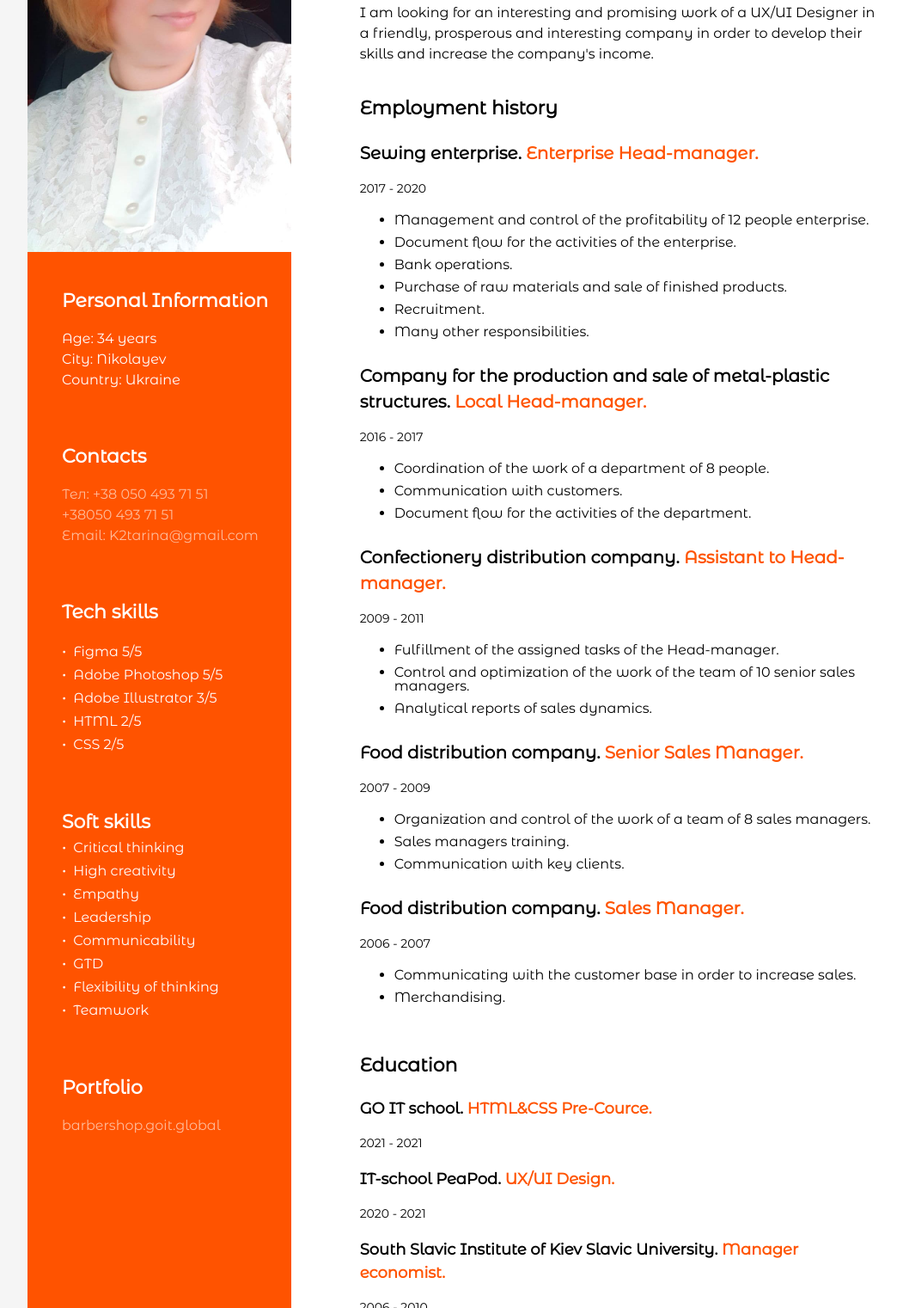
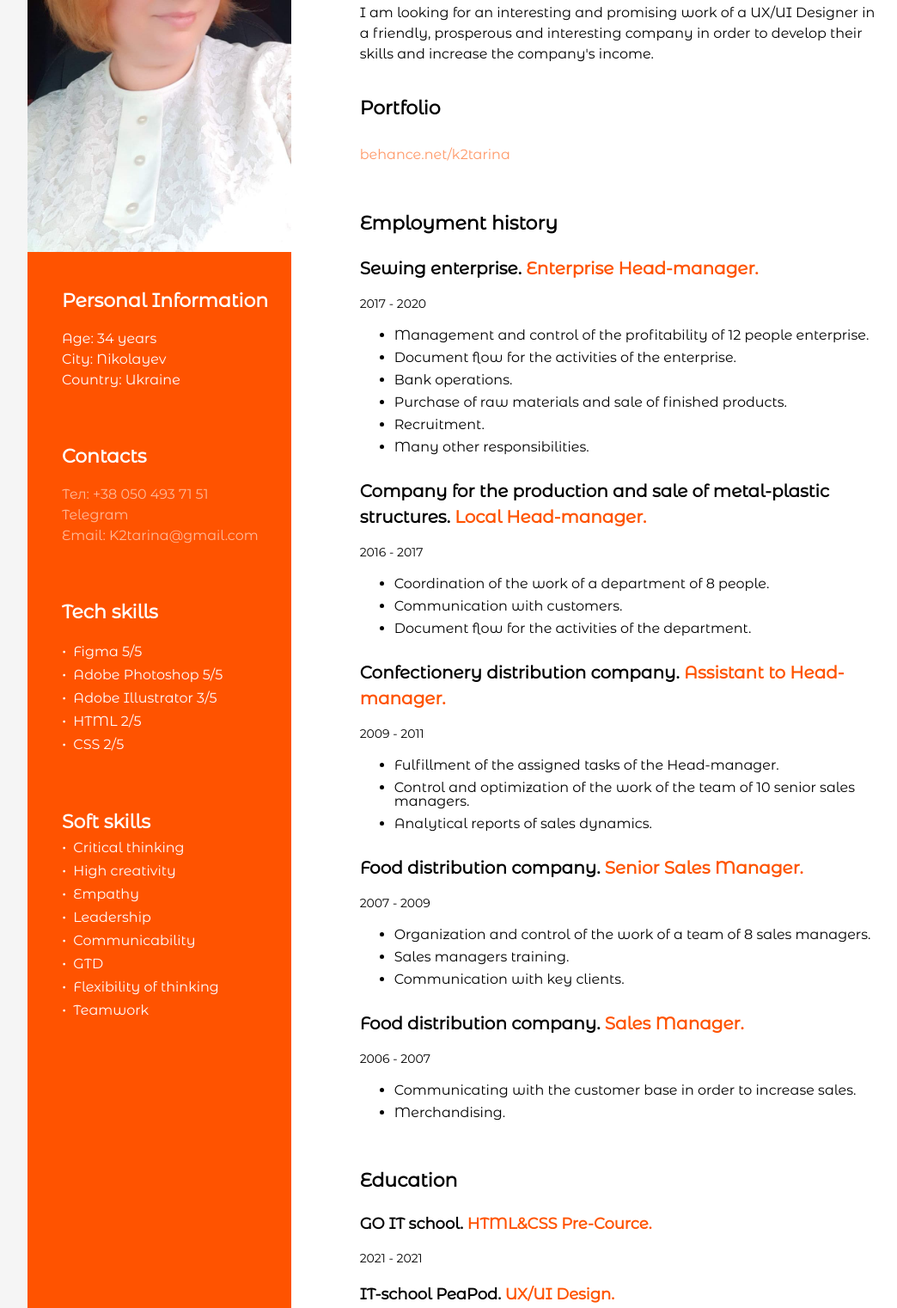
Before and after one commit to K2tarina/ResumeKaterina, a plain HTML site: page index.html in a window 1280 px wide. Shown: the part 300-1821 px from the top of the page at 86% size, without its empty margins (16-1060 px from the left). Drawn offline with Linux system fonts and the light colour scheme.

Commit message:
портфолио и телеграмм

```diff
--- a/css/style.css
+++ b/css/style.css
@@ -1,3 +1,5 @@
+
+
 .list {
   list-style: none;
   margin: 0;
@@ -133,32 +135,44 @@ margin-right:8px;
   font-size:18px;}
 
   .portfolio-title{
+    color: #000000;
     font-size: 22px;
-  line-height: 1.5;}
+    line-height: 1;
+    margin-bottom:26px;
+    padding-top: 40px;}
 
   .portfolio-list{
     list-style:none;
   padding-left:0;}
 
   .portfolio-item{
+    color: #000000;
+    font-size: 20px;
+    line-height: 1.5;
+    margin-bottom:16px;}
+
+  .portfolio-link{
+    color: #000000;
   font-size: 16px;
-line-height: 1.5;}
-.portfolio-link{
+  line-height: 1;
+  margin-bottom:10px;
     opacity:0.6;
-  color: #fff;}
+    color: #FF5300;}
+
+
   .portfolio-link:hover{
     opacity: 1;
-  color: #fff;}
+    color: #FF5300;}
 
 
-.portfolio,
+
   .personal,
   .photo,
   .contacts,
   .skills {
   margin-bottom:60px;}
 
-.portfolio,
+
   .personal,
   .contacts,
   .skills {
--- a/index.html
+++ b/index.html
@@ -35,7 +35,7 @@
         <h2 class="contacts-title">Contacts</h2>
         <ul class="contacts-list">
             <li class="contacts-item"> <a class="contacts-link"  href="tel:Тел: +380504937151">Тел: +38 050 493 71 51 </a> </li>
-            <li class="contacts-item"><a class="contacts-link" href="viber://chat?number=%2B30504937151">  +38050 493 71 51</a></li>
+            <li class="contacts-item"><a class="contacts-link" href="https://telegram.im/@<k2tarina Katerina>" target="_blank">Telegram</a></li>
             <li class="contacts-item"><a class="contacts-link" href="mailto: K2tarina@gmail.com"> Email: K2tarina@gmail.com</a></li>
 
         </ul>
@@ -69,12 +69,7 @@
         </ul>
       </section>
 
-      <section  class="portfolio">
-        <h2 class="portfolio-title">Portfolio</h2>
-        <ul class="portfolio-list">
-            <li class="portfolio-item"> <a class="portfolio-link" href="https://barbershop.goit.global"> barbershop.goit.global </a> </li>
-        </ul>
-      </section>
+
 
 
 
@@ -88,6 +83,16 @@
         <p class="bio-about">
           I am looking for an interesting
           and promising work of a UX/UI Designer in a friendly, prosperous and interesting company in order to develop their skills and increase the company's income.</p>
+
+
+          <section  class="portfolio">
+            <h2 class="portfolio-title">Portfolio</h2>
+            <ul class="portfolio-list">
+                <li class="portfolio-item"> <a class="portfolio-link" href="https://www.behance.net/k2tarina2740c/projects"> behance.net/k2tarina </a> </li>
+            </ul>
+          </section>
+
+
 
     <section class="jobs">
         <h2 class="jobs-title">Employment history</h2>
```
Lines whose indentation alone changed are shown as unchanged.
